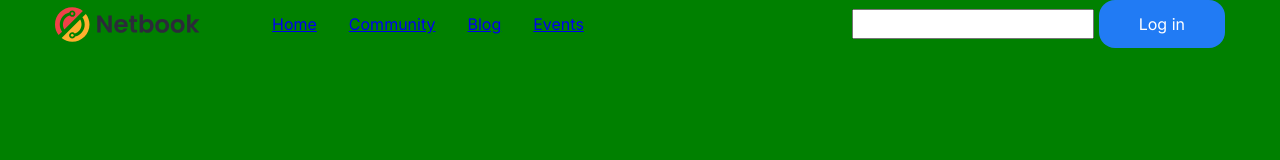
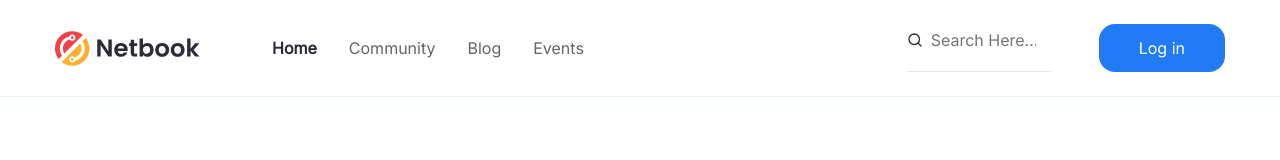
Before and after one commit to Gerardm65/Landing-Page, a plain HTML site: page index.html in a window 1280 px wide. Drawn offline with Linux system fonts and the light colour scheme.

Commit message:
Header finished

```diff
--- a/index.html
+++ b/index.html
@@ -12,22 +12,26 @@
 </head>
 <body>
     <header class="header">
-
+        <div class="container header__container">
         <img
         src="Imgs/logologo.svg"
         alt="Logo of the netbook enterprise, its a circle crossed diagonally on the middle having one half orange and other yellow"
         width="145" height="35">
         <nav class="header__nav"><ul>
-            <li><a href="#">Home</a></li>
+            <li><a href="#" class="active">Home</a></li>
             <li><a href="#">Community</a></li>
             <li><a href="#">Blog</a></li>
             <li><a href="#">Events</a></li>
         </ul></nav>
 
-        <div>
-        <input type="search"/>
+        <div class="header__actions">
+            <form action="" class="header__search">
+                <img src="imgs/Icon-search.svg" alt="Magnify glass icon for search" width="16" height="16">
+        <input type="search" name="Search" id="Search" placeholder="Search Here..." aria-label="search"/>
+    </form>
         <a href="/login" class="btn">Log in</a>
     </div>
+</div>
     </header>
     <main>
         <section class="hero"><section>
--- a/styles/styles.css
+++ b/styles/styles.css
@@ -1,6 +1,4 @@
-html{
-    background-color: green;
-}
+
 /*
   1. Use a more-intuitive box-sizing model.
 */
@@ -55,15 +53,24 @@ html{
   }
  :root{
     --color-primary: #217bf4;
+    --color-primary-10:rgba(33, 123, 244, 0.1);
     --color-secondary: #ffaf2e;
     --color-white: #fff;
-    --color-text: #0a093d;
+    --color-text: #656464;
+    --color-heading: #0a093d;
     --full-width:1170px;
 }
 
 body {
     color: var(--color-text);
     font-family: 'Inter', sans-serif;
+}
+h1, h2, h3, h4, h5, h6{
+  color: var(--color-heading);
+}
+a {
+  text-decoration: none;
+  color: var(--color-text);
 }
 .btn{
 display: inline-flex;
@@ -75,13 +82,21 @@ padding: 0 40px;
 align-items: center;
 border-radius: 1rem;
 }
+.container{
+  width: var(--full-width);
+  margin: 0 auto;
+}
 .header{
-width: var(--full-width);
-margin: 0 auto;
-display: grid;
-grid-template-columns: 145px 1fr auto;
-gap: 4.5rem;
-align-items: center;
+  border-bottom: solid 1px var(--color-primary-10);
+  padding: 1.5rem 0;
+
+}
+.header__container{
+
+  display: grid;
+  grid-template-columns: 145px 1fr auto;
+  gap: 4.5rem;
+  align-items: center;
 }
 .header__nav ul{
   list-style: none;
@@ -90,3 +105,23 @@ align-items: center;
   gap: 2rem;
 
 }
+.header__actions{
+  display: flex;
+  gap: 3rem;
+}
+.header__nav a.active{
+  color: #2B2B39;
+  font-weight: 600;
+
+}
+.header__search{
+  display: flex;
+  gap: 0.5rem;
+  border-bottom: 1px solid #E5E5E5;
+  padding-bottom: 1rem;
+  align-items: center;
+}
+.header__search input{
+all: unset;
+width: 7.5rem;
+}
```
Also changed, not shown: Imgs/Icon-search.svg (added).
